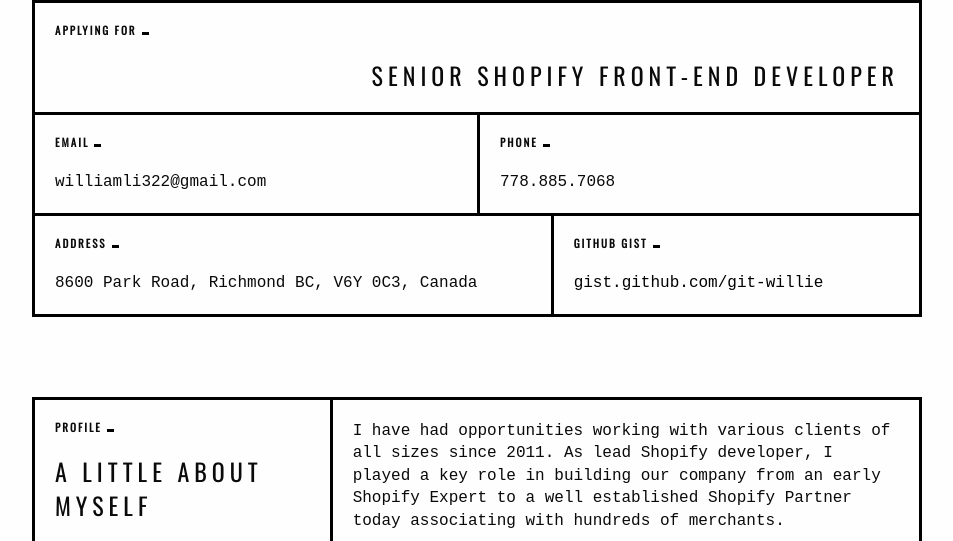
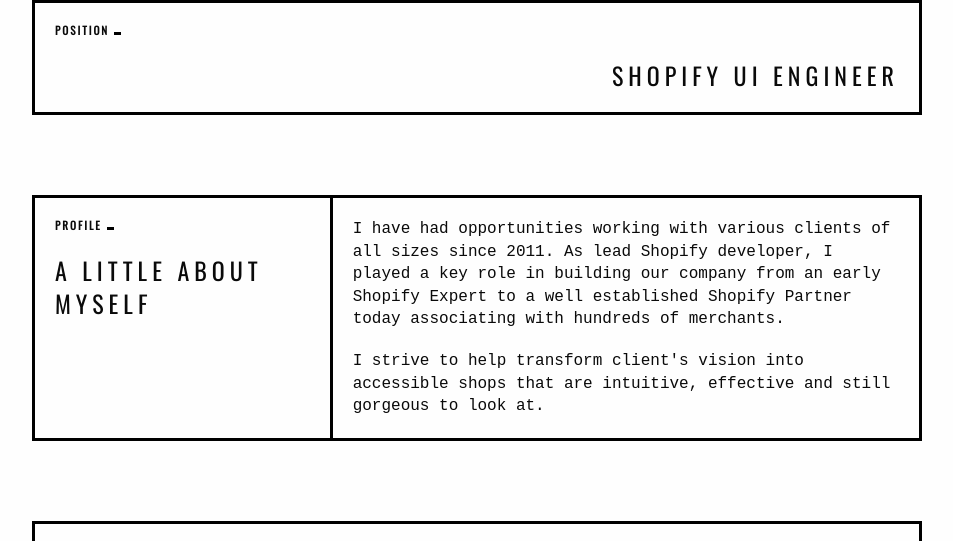
Before and after one commit to git-willie/resume, a plain HTML site: page index.html in a window 1280 px wide. Shown: the part 201-742 px from the top of the page, without its empty margins (163-1116 px from the left). Drawn offline with nearby package versions, Linux system fonts and the light colour scheme.

Commit message:
Remove contact info

```diff
--- a/index.html
+++ b/index.html
@@ -22,36 +22,8 @@
 				<div class="grid-x">
 					<div class="cell large-12">
 						<div class="resume-frame__cell">
-							<h6>Applying for</h6>
-							<h3 class="text-right">Senior Shopify Front-end Developer</h3>
-						</div>
-					</div>
-				</div>
-				<div class="grid-x">
-					<div class="cell large-6">
-						<div class="resume-frame__cell">
-							<h6>Email</h6>
-							<div>williamli322@gmail.com</div>
-						</div>
-					</div>
-					<div class="cell large-6">
-						<div class="resume-frame__cell--left-border">
-							<h6>Phone</h6>
-							<div>778.885.7068</div>
-						</div>
-					</div>
-				</div>
-				<div class="grid-x">
-					<div class="cell large-7">
-						<div class="resume-frame__cell">
-							<h6>Address</h6>
-							<div>8600 Park Road, Richmond BC, V6Y 0C3, Canada</div>
-						</div>
-					</div>
-					<div class="cell large-5">
-						<div class="resume-frame__cell--left-border">
-							<h6>GitHub Gist</h6>
-							<div><a href="https://gist.github.com/git-willie" target="_blank">gist.github.com/git-willie</a></div>
+							<h6>Position</h6>
+							<h3 class="text-right">Shopify UI Engineer</h3>
 						</div>
 					</div>
 				</div>
```
